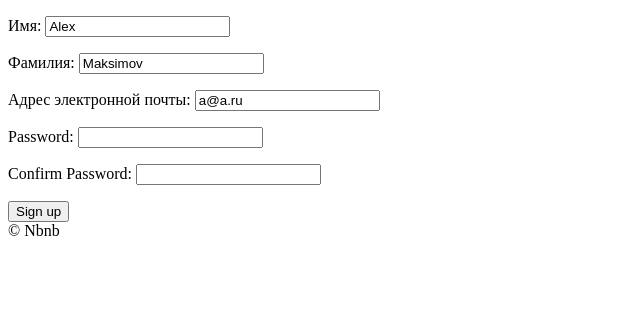
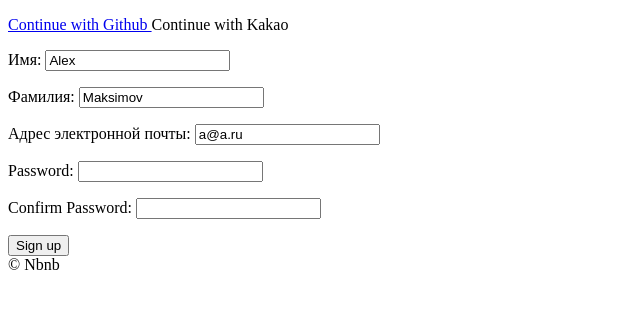
Before and after one commit to landing-russia/airbnb-clone, a Django app: page /users/signup in a window 1280 px wide. Shown: the part 78-387 px from the top of the page, without its empty margins (0-640 px from the left). Run offline with Django 3.2, Linux system fonts and the light colour scheme.

Commit message:
Finishing Github Login

```diff
--- a/config/settings.py
+++ b/config/settings.py
@@ -147,4 +147,4 @@ EMAIL_HOST = "smtp.mailgun.org"
 EMAIL_PORT = "587"
 EMAIL_HOST_USER = os.environ.get("MAILGUN_USERNAME")
 EMAIL_HOST_PASSWORD = os.environ.get("MAILGUN_PASSWORD")
-EMAIL_FROM = "hi-guy@sandbox256c535a311943848d8bfdc6fe2508dd.mailgun.org"
+EMAIL_FROM = "noreply@i-evpatoria.ru"
--- /dev/null
+++ b/templates/partials/social_logins.html
@@ -0,0 +1,8 @@
+<div>
+    <a href="{% url 'users:github-login' %}">
+        Continue with Github
+    </a>
+    <a>
+        Continue with Kakao
+    </a>
+</div>
--- a/templates/users/login.html
+++ b/templates/users/login.html
@@ -9,6 +9,8 @@
 
 {% block content %}
 
+{% include 'partials/social_logins.html' %}
+
 <form method="POST" action="{% url "users:login" %}">
     {% csrf_token %}
     {{ form.as_p }}
--- a/templates/users/signup.html
+++ b/templates/users/signup.html
@@ -8,6 +8,7 @@
 {% endblock search-bar %}
 
 {% block content %}
+{% include 'partials/social_logins.html' %}
 <form method="POST" action="{% url "users:signup" %}">
     {% csrf_token %}
     {{form.as_p}}
--- a/users/admin.py
+++ b/users/admin.py
@@ -20,6 +20,7 @@ class CustomUserAdmin(UserAdmin):
                     "language",
                     "currency",
                     "superhost",
+                    "login_method",
                 )
             },
         ),
@@ -40,4 +41,5 @@ class CustomUserAdmin(UserAdmin):
         "is_superuser",
         "email_verified",
         "email_secret",
+        "login_method",
     )
--- a/users/models.py
+++ b/users/models.py
@@ -32,6 +32,16 @@ class User(AbstractUser):
 
     CURRENCY_CHOICES = ((CURRENCY_USD, "USD"), (CURRENCY_RUB, "RUB"))
 
+    LOGIN_EMAIL = "email"
+    LOGIN_GITHUB = "github"
+    LOGING_KAKAO = "kakao"
+
+    LOGIN_CHOICES = (
+        (LOGIN_EMAIL, "Email"),
+        (LOGIN_GITHUB, "Github"),
+        (LOGING_KAKAO, "Kakao"),
+    )
+
     avatar = models.ImageField(upload_to="avatars", blank=True)
     gender = models.CharField(
         choices=GENDER_CHOICES, max_length=10, blank=True
@@ -48,6 +58,9 @@ class User(AbstractUser):
 
     email_verified = models.BooleanField(default=False)
     email_secret = models.CharField(max_length=20, default="", blank=True)
+    login_method = models.CharField(
+        max_length=50, choices=LOGIN_CHOICES, default=LOGIN_EMAIL
+    )
 
     def verify_email(self):
         if self.email_verified is False:
--- a/users/urls.py
+++ b/users/urls.py
@@ -5,6 +5,8 @@ app_name = "users"
 
 urlpatterns = [
     path("login", views.LoginView.as_view(), name="login"),
+    path("login/github", views.github_login, name="github-login"),
+    path("login/github/callback", views.github_callback, name="github-callback"),
     path("logout", views.log_out, name="logout"),
     path("signup", views.SignUpView.as_view(), name="signup"),
     path("verify/<str:key>", views.complete_verification, name="complete-verification"),
--- a/users/views.py
+++ b/users/views.py
@@ -1,3 +1,5 @@
+import os
+import requests
 from django.views import View
 from django.views.generic import FormView
 from django.urls import reverse_lazy
@@ -29,7 +31,8 @@ class SignUpView(FormView):
     template_name = "users/signup.html"
     form_class = forms.SignUpForm
     success_url = reverse_lazy("core:home")
-    initial = {"first_name": "Alex", "last_name": "Maksimov", "email": "a@a.ru"}
+    initial = {"first_name": "Alex",
+               "last_name": "Maksimov", "email": "a@a.ru"}
 
     def form_valid(self, form):
         form.save()
@@ -53,3 +56,68 @@ def complete_verification(request, key):
         # to do: add error message
         pass
     return redirect(reverse("core:home"))
+
+
+def github_login(request):
+    client_id = os.environ.get("GH_ID")
+    redirect_uri = "http://127.0.0.1:8000/users/login/github/callback"
+    return redirect(
+        f"https://github.com/login/oauth/authorize?client_id={client_id}&redirect_uri={redirect_uri}&scope=read:user"
+    )
+
+
+class GithubException(Exception):
+    pass
+
+
+def github_callback(request):
+    try:
+        client_id = os.environ.get("GH_ID")
+        client_secret = os.environ.get("GH_SECRET")
+        code = request.GET.get("code", None)
+        if code is not None:
+            token_request = requests.post(
+                f"https://github.com/login/oauth/access_token?client_id={client_id}&client_secret={client_secret}&code={code}",
+                headers={"Accept": "application/json"},
+            )
+            token_json = token_request.json()
+            error = token_json.get("error", None)
+            if error is not None:
+                raise GithubException()
+            else:
+                access_token = token_json.get("access_token")
+                profile_request = requests.get(
+                    "https://api.github.com/user",
+                    headers={
+                        "Authorization": f"token {access_token}",
+                        "Accept": "application/json",
+                    },
+                )
+                profile_json = profile_request.json()
+                username = profile_json.get("login", None)
+                if username is not None:
+                    name = profile_json.get("name")
+                    email = profile_json.get("email")
+                    bio = profile_json.get("bio")
+                    try:
+                        user = models.User.objects.get(email=email)
+                        if user.login_method != models.User.LOGIN_GITHUB:
+                            raise GithubException()
+                    except models.User.DoesNotExist:
+                        user = models.User.objects.create(
+                            email=email,
+                            first_name=name,
+                            username=email,
+                            bio=bio,
+                            login_method=models.User.LOGIN_GITHUB,
+                        )
+                        user.set_unusable_password()
+                        user.save()
+                    login(request, user)
+                    return redirect(reverse("core:home"))
+                else:
+                    raise GithubException()
+        else:
+            raise GithubException()
+    except GithubException:
+        return redirect(reverse("users:login"))
```
Also changed, not shown: db.sqlite3, users/migrations/0005_user_login_method.py (added), 2 other files. Lines whose indentation alone changed are shown as unchanged.
